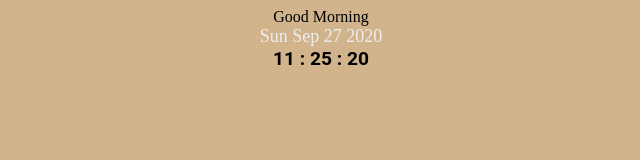
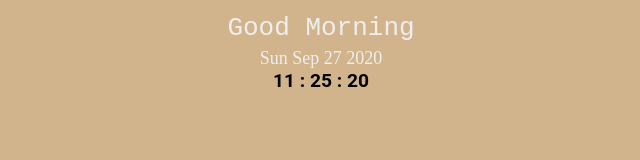
Before and after one commit to MariaStrecht/countDown_widget, a plain HTML site: page greeting.html in a window 1280 px wide. Shown: the whole page, without its empty margins (319-959 px from the left). Drawn offline with Linux system fonts and the light colour scheme.

Commit message:
Update greeting.html

```diff
--- a/greeting.html
+++ b/greeting.html
@@ -1,6 +1,6 @@
 <html>
 <head>
-    <title>ab</title>
+    <title>abc</title>
     <style>
 
 
@@ -26,6 +26,13 @@
     font-family: 'Roboto', sans-serif;
     font-weight: bold;
     font-size: 1.2em;
+}
+
+#greet{
+    font-family: monospace;
+    font-size: xx-large;
+    padding: 5px;
+    color: #eeeeee;
 }
 
 #date{
```
